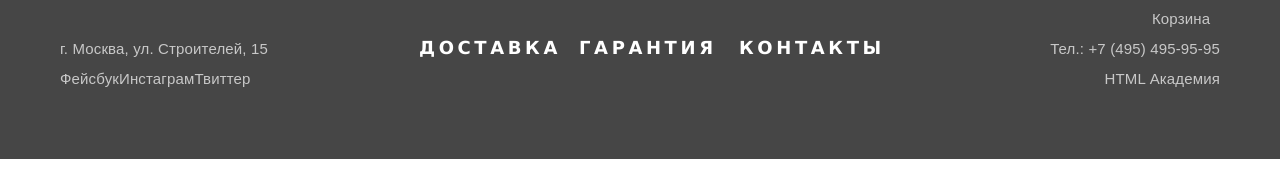
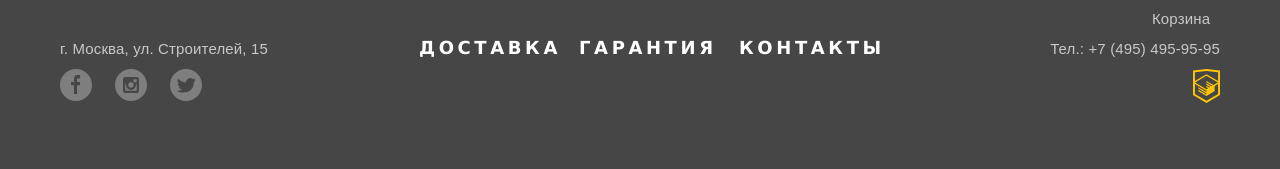
Before and after one commit to vi-nastya/690889-device-25, a plain HTML site: page index.html in a window 1280 px wide. Shown: the part 2643-2812 px from the top of the page. Drawn offline with Linux system fonts and the light colour scheme; a web font is replaced by a local one.

Commit message:
Added icons for social and htmlacademy

```diff
--- a/css/style.css
+++ b/css/style.css
@@ -919,7 +919,53 @@ a.info-navigation-current:hover::before {
   justify-content: space-between;
 }
 
-.footer-social a {
-  color: rgba(256, 256, 256, 0.7);
-  text-decoration: none;
+.social {
+  display: inline-block;
+  width: 32px;
+  height: 32px;
+  margin-right: 23px;
+  font-size: 0px;
+  opacity: 0.3;
 }
+
+.social-fb {
+  background-image: url("../img/icons/fb.svg");
+  background-repeat: no-repeat;
+}
+
+.social-in {
+  background-image: url("../img/icons/instagram.svg");
+  background-repeat: no-repeat;
+}
+
+.social-tw {
+  background-image: url("../img/icons/twitter.svg");
+  background-repeat: no-repeat;
+}
+
+.social:hover,
+.social:focus {
+  opacity: 0.6;
+}
+
+.social:active {
+  opacity: 0.1;
+}
+
+.developer-link {
+  display: inline-block;
+  width: 27px;
+  height: 35px;
+  background-image: url("../img/icons/logo-html.svg");
+  background-repeat: no-repeat;
+  font-size: 0px;
+}
+
+.developer-link:hover,
+.developer-link:focus {
+  opacity: 0.6;
+}
+
+.developer-link:active {
+  opacity: 0.3;
+}
--- a/index.html
+++ b/index.html
@@ -397,7 +397,7 @@
             <ul class="footer-social-links">
               <li>
                 <a
-                  class="social-button"
+                  class="social social-fb"
                   href="#"
                   aria-label="Device на фейсбуке"
                   >Фейсбук</a
@@ -405,14 +405,17 @@
               </li>
               <li>
                 <a
-                  class="social-button"
+                  class="social social-in"
                   href="#"
                   aria-label="Device в инстаграме"
                   >Инстаграм</a
                 >
               </li>
               <li>
-                <a class="social-button" href="#" aria-label="Device в твиттере"
+                <a
+                  class="social social-tw"
+                  href="#"
+                  aria-label="Device в твиттере"
                   >Твиттер</a
                 >
               </li>
@@ -420,6 +423,7 @@
           </div>
           <div class="footer-developer">
             <a
+              class="developer-link"
               href="https://htmlacademy.ru/intensive/htmlcss"
               aria-label="Разработчик HTML Академия"
               >HTML Академия</a
```
